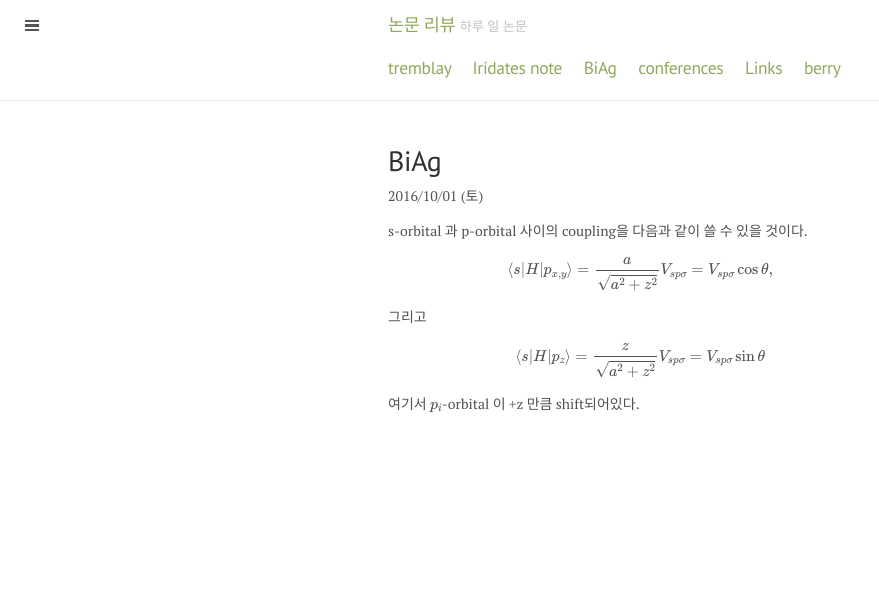
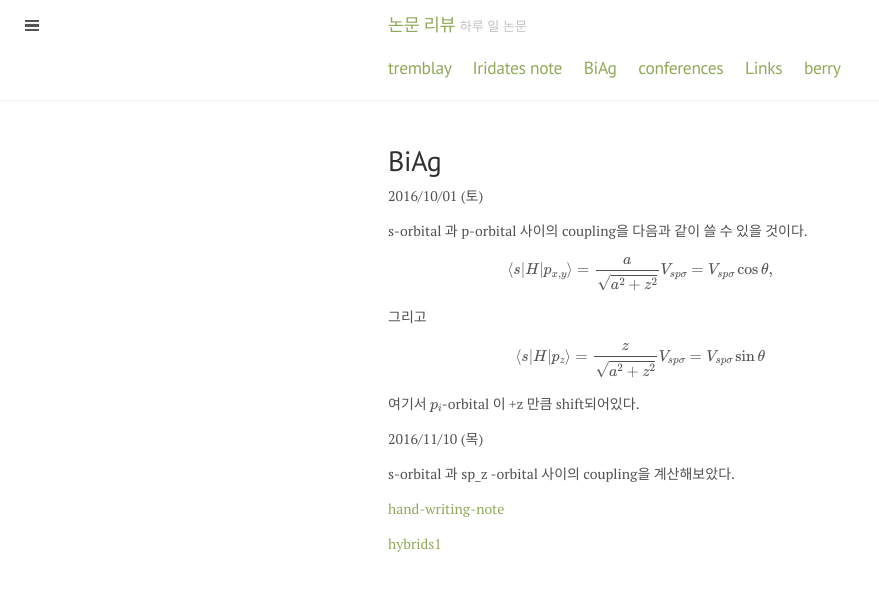
Before and after one commit to qkrwlsghdcjsworlt/work, a Jekyll site: the page built from BiAg.md, in a window 1280 px wide. Shown: the top 591 px of the page, without its empty margins (0-879 px from the left). Built offline with Jekyll 4.4.1, drawn with Linux system fonts in a browser that asks for light colours; formulas are drawn with MathJax 3.

Commit message:
“update”

```diff
--- a/BiAg.md
+++ b/BiAg.md
@@ -11,3 +11,12 @@ s-orbital 과 p-orbital 사이의 coupling을 다음과 같이 쓸 수 있을
 그리고
 \\[ \langle s| H | p_z  \rangle = {z \over \sqrt{a^2+z^2}} V_{sp\sigma} = V_{sp\sigma} \sin \theta \\]
 여기서 \\( p_i \\)-orbital 이 +z 만큼 shift되어있다.
+
+
+2016/11/10 (목)
+
+s-orbital 과 sp_z -orbital 사이의 coupling을 계산해보았다.
+
+[hand-writing-note]({{ site.baseurl }}/public/iridatesnotes/SK-spz-hybrids-2016Nov10.pdf)
+
+[hybrids1]({{ site.baseurl }}/public/iridatesnotes/hybrids1.pdf)
```
Also changed, not shown: 4 other files.
